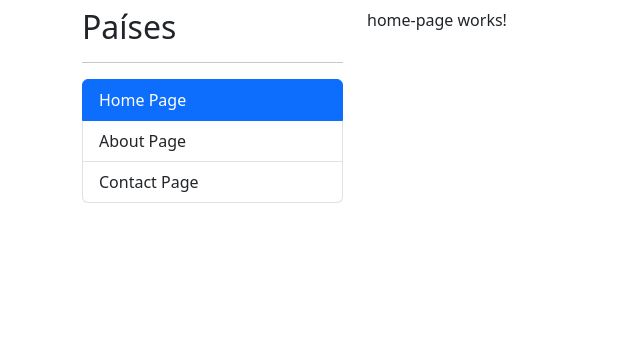
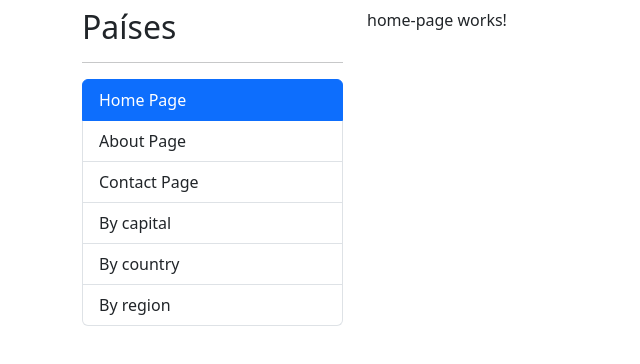
Before and after one commit to raulmoralesruiz/countryApp, an Angular app: page / in a window 1280 px wide. Shown: the top 364 px of the page, without its empty margins (0-640 px from the left). Built offline with nearby package versions, Linux system fonts and the light colour scheme.

Commit message:
119. LazyLoad - Carga perezosa

```diff
--- a/src/app/app-routing.module.ts
+++ b/src/app/app-routing.module.ts
@@ -8,23 +8,24 @@ import { HomePageComponent } from './shared/pages/home-page/home-page.component'
 const routes: Routes = [
   {
     path: '',
-    component: HomePageComponent
+    component: HomePageComponent,
   },
   {
     path: 'about',
-    component: AboutPageComponent
+    component: AboutPageComponent,
   },
   {
     path: 'contact',
-    component: ContactPageComponent
+    component: ContactPageComponent,
   },
   {
     path: 'countries',
-    component: ContactPageComponent
+    loadChildren: () =>
+      import('./countries/countries.module').then((m) => m.CountriesModule),
   },
   {
     path: '**',
-    redirectTo: ''
+    redirectTo: '',
   },
 ];
 
--- a/src/app/shared/components/sidebar/sidebar.component.html
+++ b/src/app/shared/components/sidebar/sidebar.component.html
@@ -22,4 +22,22 @@
     Contact Page
   </li>
 
+  <li routerLink="countries/by-capital"
+    routerLinkActive="active"
+    class="list-group-item">
+    By capital
+  </li>
+
+  <li routerLink="countries/by-country"
+    routerLinkActive="active"
+    class="list-group-item">
+    By country
+  </li>
+
+  <li routerLink="countries/by-region"
+    routerLinkActive="active"
+    class="list-group-item">
+    By region
+  </li>
+
 </ul>
```
